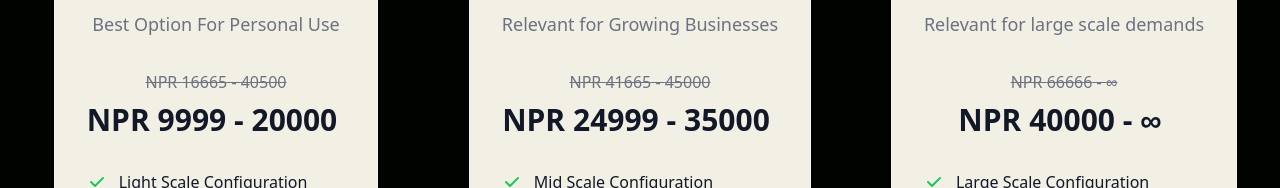
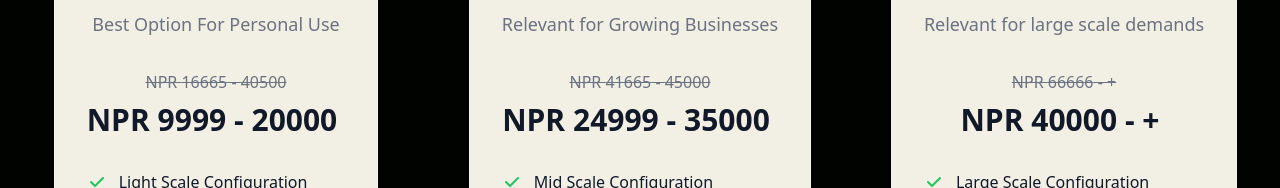
Before and after one commit to saikanepal/Saika_Nepal_Front_end, a React (Create React App) app: page / in a window 1280 px wide. Shown: the part 3509-3697 px from the top of the page. Built offline with nearby package versions, Linux system fonts and the light colour scheme.

Commit message:
replaced infinity with +

```diff
--- a/src/Components/Pricing.js
+++ b/src/Components/Pricing.js
@@ -155,10 +155,10 @@ const PlanCard = ({ title, priceRange, description, features }) => {
       </p>
       <div className="flex justify-center items-baseline my-8 relative">
         <span className="absolute top-0 left-0 right-0 text-center text-gray-500 line-through">
-          NPR {priceRange[0]} - {priceRange[1] === Infinity ? "∞" : priceRange[1]}
+          NPR {priceRange[0]} - {priceRange[1] === Infinity ? "+" : priceRange[1]}
         </span>
         <span className="mr-2 mt-8 text-3xl font-extrabold relative">
-          NPR {discountedPriceRange} - {priceRange[1] === Infinity ? "∞" : discountedPriceRange + 10001}
+          NPR {discountedPriceRange} - {priceRange[1] === Infinity ? "+" : discountedPriceRange + 10001}
         </span>
       </div>
       <ul role="list" className="mb-8 space-y-4 text-left">
```
